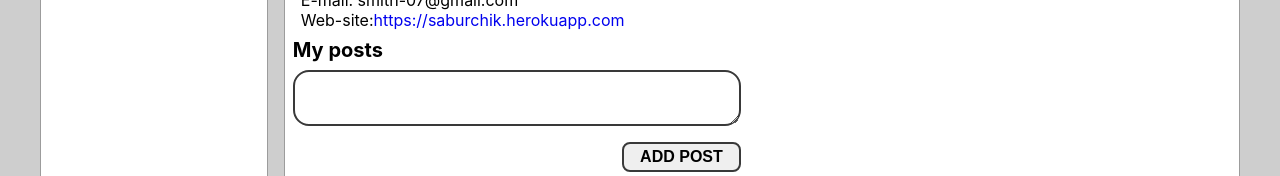
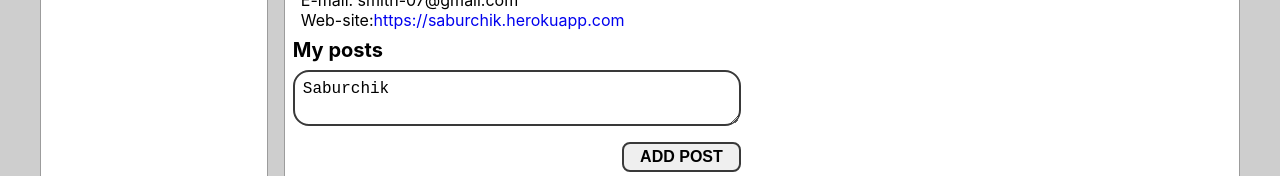
Before and after one commit to saburchik/react-pet-sm, a React (Create React App) app: page / in a window 1280 px wide. Shown: the part 453-629 px from the top of the page. Built offline with nearby package versions, Linux system fonts and the light colour scheme.

Commit message:
added pattern observer for re-render

```diff
--- a/src/App.jsx
+++ b/src/App.jsx
@@ -9,7 +9,7 @@ import Profile from './components/Main/Profile/Profile'
 import Dialogs from './components/Main/Dialogs/Dialogs'
 import Footer from './components/Footer/Footer'
 
-export default function App({ data, addPost }) {
+export default function App({ data, addPost, updatePostText }) {
 
   return (
     <div className="app">
@@ -17,7 +17,7 @@ export default function App({ data, addPost }) {
       <Sidebar data={data} />
       <main className='app__main'>
         <Routes>
-          <Route path='/' element={<Profile data={data} addPost={addPost} />} />
+          <Route path='/' element={<Profile data={data} addPost={addPost} updatePostText={updatePostText} />} />
           <Route path='/dialogs/*' element={<Dialogs data={data} />} />
         </Routes>
       </main>
--- a/src/components/Main/Profile/MyPosts/MyPosts.jsx
+++ b/src/components/Main/Profile/MyPosts/MyPosts.jsx
@@ -5,23 +5,26 @@ import './MyPosts.scss'
 // == Components:
 import Post from './Post/Post'
 
-const MyPosts = ({ data, addPost }) => {
+const MyPosts = ({ data, addPost, updatePostText }) => {
     const state = data.ProfilePage
+    const postState = data.ProfilePage.postState
 
     let newPostEl = React.createRef()
 
+    const changeText = () => {
+        let text = newPostEl.current.value
+        updatePostText(text)
+    }
+
     const onAddPost = () => {
-        debugger
-        let text = newPostEl.current.value
-        addPost(text)
-        newPostEl.current.value = ''
+        addPost()
     }
 
     return (
         <article className='posts__inner'>
             <h3 className='title-h3'>My posts</h3>
             <div className='posts__textarea'>
-                <textarea ref={newPostEl} />
+                <textarea ref={newPostEl} value={postState} onChange={changeText} />
                 <button onClick={onAddPost}>Add post</button>
             </div>
             <aside className='posts__wrapper'>
--- a/src/components/Main/Profile/Profile.jsx
+++ b/src/components/Main/Profile/Profile.jsx
@@ -4,11 +4,11 @@ import './Profile.scss'
 import Personal from './Personal/Personal'
 import MyPosts from './MyPosts/MyPosts'
 
-const Profile = ({ data, addPost }) => {
+const Profile = ({ data, addPost, updatePostText }) => {
     return (
         <div className='profile'>
             <Personal />
-            <MyPosts data={data} addPost={addPost} />
+            <MyPosts data={data} addPost={addPost} updatePostText={updatePostText} />
         </div>
     )
 }
--- a/src/index.js
+++ b/src/index.js
@@ -1,5 +1,21 @@
+// == Base:
+import React from 'react'
+import ReactDOM from 'react-dom'
+import { BrowserRouter } from "react-router-dom"
+import { subscribe, addPost, updatePostText } from './redux/state'
 import state from './redux/state'
-import { renderEntireTree } from "./render"
+// == Components:
+import App from './App'
 
 
+const renderEntireTree = () => {
+  ReactDOM.render(
+    <BrowserRouter>
+      <App data={state} addPost={addPost} updatePostText={updatePostText} />
+    </BrowserRouter>,
+    document.getElementById('root')
+  )
+}
 renderEntireTree(state)
+
+subscribe(renderEntireTree)
--- a/src/redux/state.js
+++ b/src/redux/state.js
@@ -1,4 +1,7 @@
-import { renderEntireTree } from "../render"
+let render
+export const subscribe = (observer) => {
+    render = observer
+}
 
 const state = {
     DialogsPage: {
@@ -13,6 +16,7 @@ const state = {
         ]
     },
     ProfilePage: {
+        postState: 'Saburchik',
         posts: [
             { id: 1, message: 'Hello! How are you man?' },
             { id: 2, message: 'Oh my god, who I looking at? I am fine bro' },
@@ -28,14 +32,21 @@ const state = {
     }
 }
 
-export const addPost = (postMessage) => {
-    debugger
+window.state = state
+
+export const addPost = () => {
     let newPost = {
         id: 5,
-        message: postMessage,
+        message: state.ProfilePage.postState,
     }
     state.ProfilePage.posts.push(newPost)
-    renderEntireTree(state)
+    state.ProfilePage.postState = ''
+    render()
+}
+
+export const updatePostText = (newText) => {
+    state.ProfilePage.postState = newText
+    render()
 }
 
 export default state
--- a/src/render.js
+++ /dev/null
@@ -1,17 +0,0 @@
-// == Base:
-import React from 'react'
-import ReactDOM from 'react-dom'
-import { BrowserRouter } from "react-router-dom"
-import { addPost } from './redux/state'
-// == Components:
-import App from './App'
-
-
-export const renderEntireTree = (state) => {
-    ReactDOM.render(
-        <BrowserRouter>
-            <App data={state} addPost={addPost} />
-        </BrowserRouter>,
-        document.getElementById('root')
-    )
-}
```
